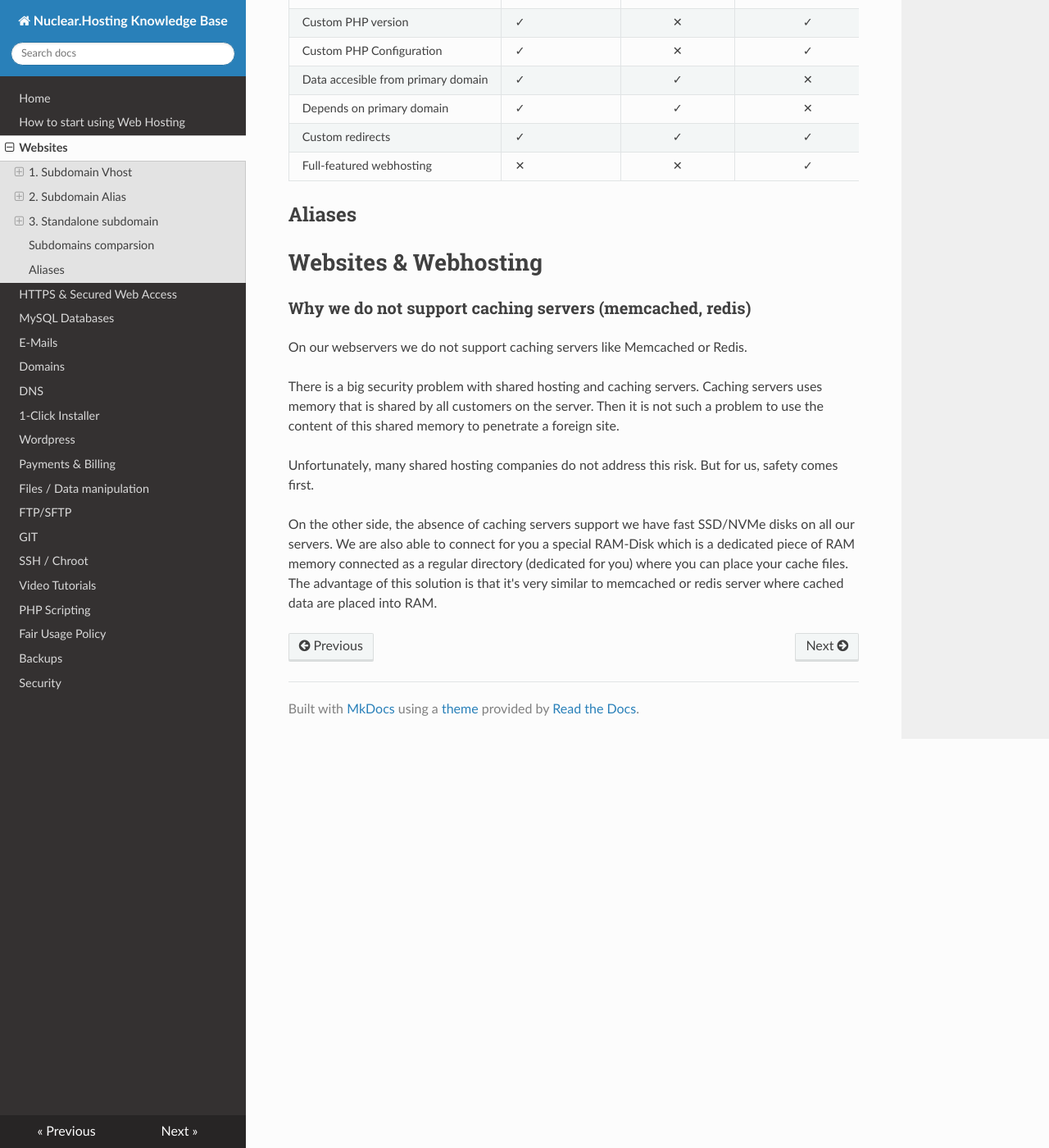
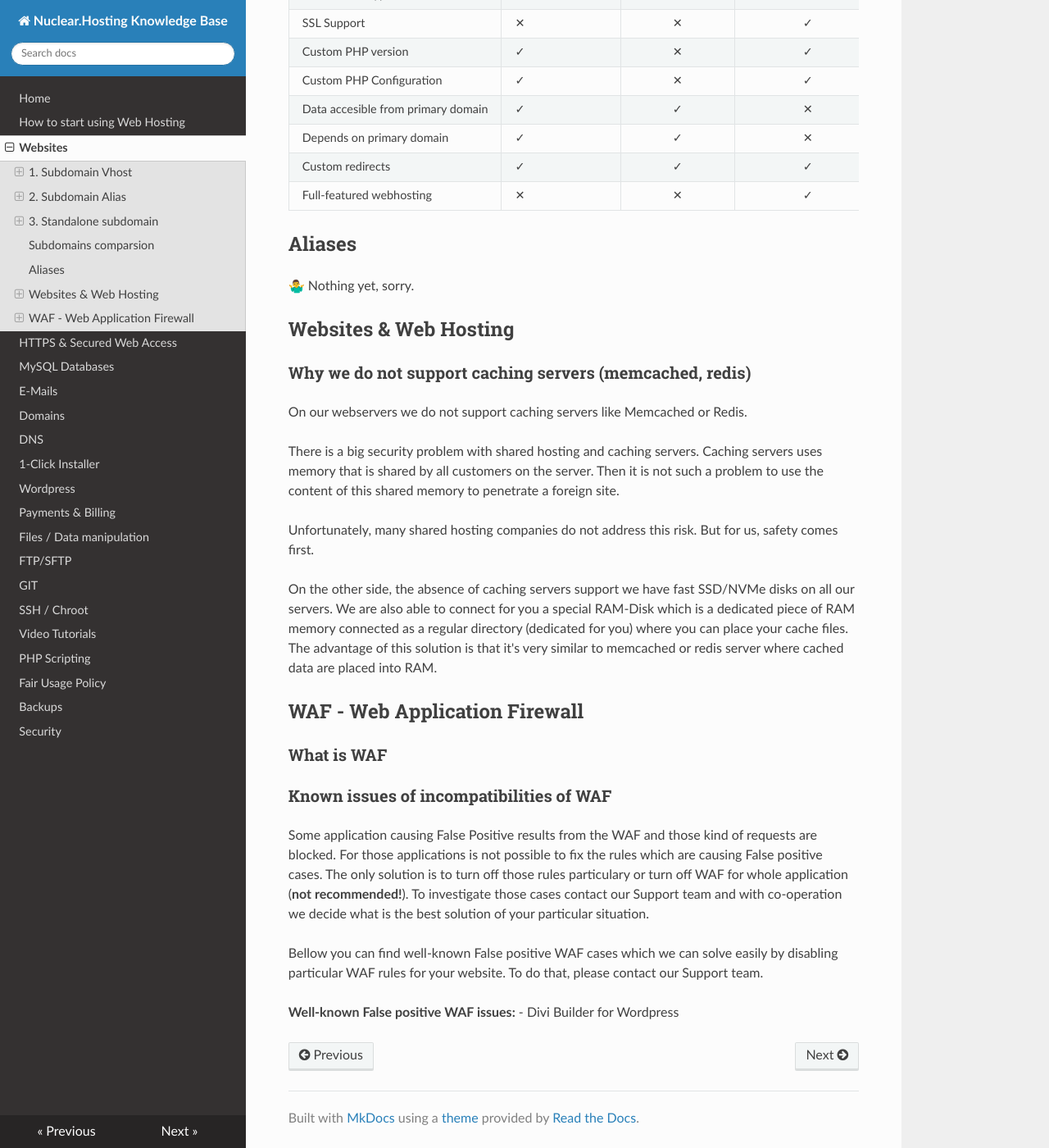
Before and after one commit to nuclearhosting/nh-knowledge-base, an MkDocs documentation site: the page built from docs/websites.md, in a window 1280 px wide and 1400 px high, scrolled down 2549 px. Shown: the whole window at 82% size. Built offline with MkDocs 1.6.1, drawn with Linux system fonts in a browser that asks for light colours; nearby versions of some CDN libraries.

Commit message:
Update Website structure; added WAF section

````diff
--- a/docs/websites.md
+++ b/docs/websites.md
@@ -4,9 +4,9 @@ Webhosting services are provided to a specific 2nd level domain (example.com). A
 
 You can create an unlimited number of other subdomains on your domain (my.example.com). Nuclear.Hosting provide **3 types of subdomains** which are sligthly different in usage.
 
-### 1. Subdomain Vhost
+## 1. Subdomain Vhost
 
-#### Description
+### Description
 
 A subdomain is created like a standalone webhosting but its directory is located under the main domain hosting directory structure. The primary domain will have access to this subdomain directory (eg. with PHP script).
 
@@ -26,13 +26,13 @@ A subdomain is created like a standalone webhosting but its directory is located
  - primary domain have access to subdomains data on the server (eg. within PHP script)
  - it depends / is linked with primary domain
 
-#### How to create
+### How to create
 
 In the [Hosting Control Panel](https://my.nuclear.hosting) navigate to ```Sites``` section and in the left-hand menu click on the ```Subdomain (Vhost)```. To create a new subdomain click on the green ```Add new subdomain```.
 
-### 2. Subdomain Alias
+## 2. Subdomain Alias
 
-#### Description
+### Description
 
 It is like a regular 2nd level domain alias. This subdomain is not physicaly created, it is just an alias which can be redirected (HTTP 301 code) either to primary domain or another domain / URL. Also can be pointed to specific directory on your primary domain FTP account.
 
@@ -51,13 +51,13 @@ It is like a regular 2nd level domain alias. This subdomain is not physicaly cre
  - primary domain have access to subdomains data on the server (eg. within PHP script)
  - no individual PHP settings or PHP versions (the same PHP version and configuration is applied like on primary domain)
 
-#### How to create
+### How to create
 
 In the [Hosting Control Panel](https://my.nuclear.hosting) navigate to ```Sites``` section and in the left-hand menu click on the ```Subdomain for website```. To create a new subdomain click on the green ```Add new Subdomain```.
 
-### 3. Standalone subdomain
+## 3. Standalone subdomain
 
-#### Description
+### Description
 
 Standalone subdomain is like a regular webhosting for 2nd level domain. It is independent on any other domain. It is a full-featured webhosting. **Standalone subdomains are available only for VIP membership users.**
 
@@ -74,11 +74,11 @@ Standalone subdomain is like a regular webhosting for 2nd level domain. It is in
 
  - no shared files / data / folders with primary or any other domain
 
-#### How to create
+### How to create
 
 The procedure is the same like when you creating a webhosting for a new 2nd level domain. In the [Hosting Control Panel](https://my.nuclear.hosting) navigate to ```Sites``` section and in the left-hand menu click on the ```Website```. To create a new subdomain click on the green ```Add new website```.
 
-### Subdomains comparsion
+## Subdomains comparsion
 
 |     | Subdomain Vhost | Subdomain Alias | Subdomain Standalone  |
 |:---| ------------- |:-------------:|:-----:|
@@ -93,7 +93,9 @@ The procedure is the same like when you creating a webhosting for a new 2nd leve
 
 ## Aliases
 
-# Websites & Webhosting
+🤷‍♂️ Nothing yet, sorry.
+
+## Websites & Web Hosting
 
 ### Why we do not support caching servers (memcached, redis)
 
@@ -104,3 +106,16 @@ There is a big security problem with shared hosting and caching servers. Caching
 Unfortunately, many shared hosting companies do not address this risk. But for us, safety comes first.
 
 On the other side, the absence of caching servers support we have fast SSD/NVMe disks on all our servers. We are also able to connect for you a special RAM-Disk which is a dedicated piece of RAM memory connected as a regular directory (dedicated for you) where you can place your cache files. The advantage of this solution is that it's very similar to memcached or redis server where cached data are placed into RAM.
+
+## WAF - Web Application Firewall
+
+### What is WAF
+
+### Known issues of incompatibilities of WAF
+
+Some application causing False Positive results from the WAF and those kind of requests are blocked. For those applications is not possible to fix the rules which are causing False positive cases. The only solution is to turn off those rules particulary or turn off WAF for whole application (**not recommended!**). To investigate those cases contact our Support team and with co-operation we decide what is the best solution of your particular situation.
+
+Bellow you can find well-known False positive WAF cases which we can solve easily by disabling particular WAF rules for your website. To do that, please contact our Support team.
+
+**Well-known False positive WAF issues:**
+  - Divi Builder for Wordpress
````
